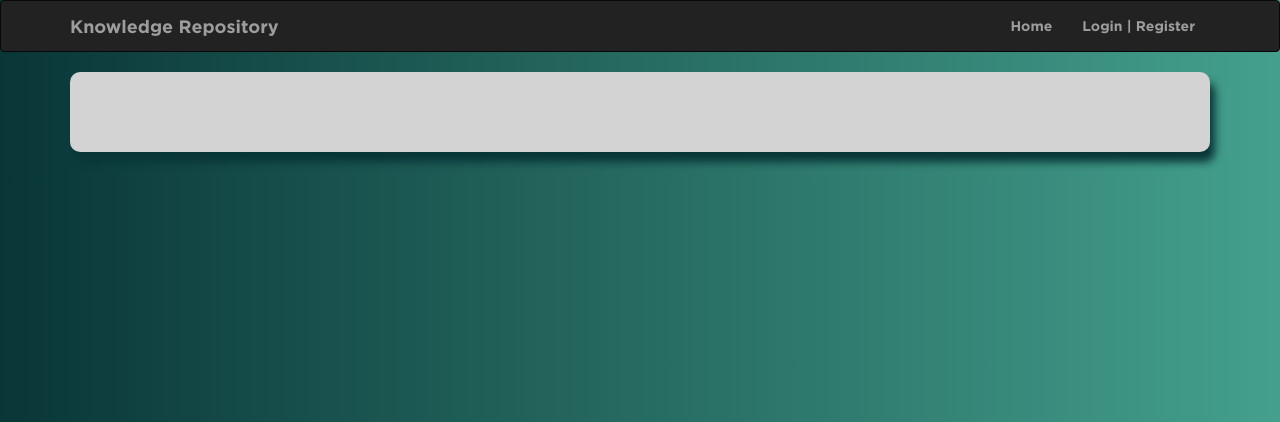
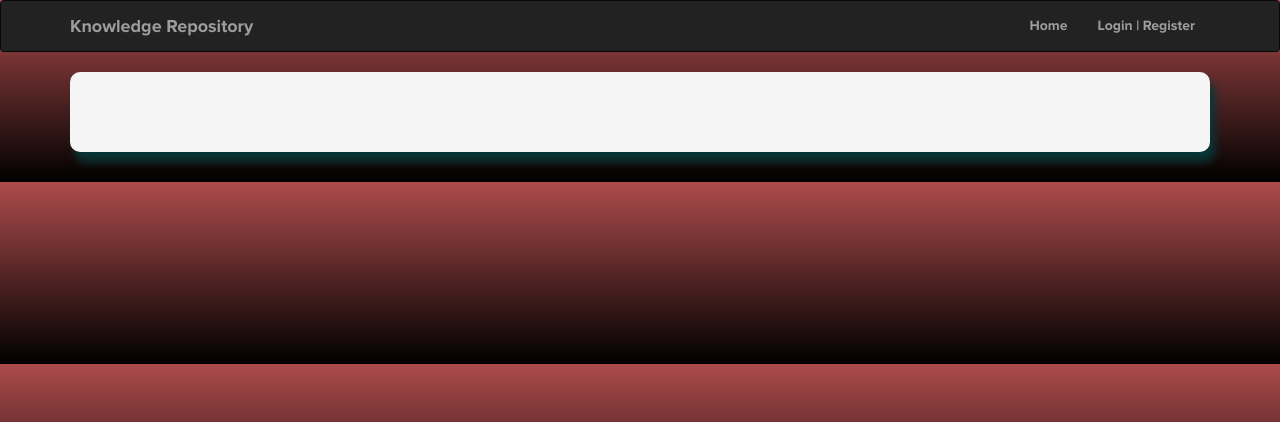
Before and after one commit to Rajdeep2121/Knowledge-Repository, a PHP site: page /articleDisplay.php in a window 1280 px wide. Shown: the top 422 px of the page. Run offline with PHP 8.4, Linux system fonts and the light colour scheme; data comes from the database, SQL or seed files in the repository; data that the repository does not hold is empty.

Commit message:
final changes

```diff
--- a/articleDisplay.php
+++ b/articleDisplay.php
@@ -12,17 +12,20 @@ session_start();
     <link rel="stylesheet" href="https://stackpath.bootstrapcdn.com/font-awesome/4.7.0/css/font-awesome.min.css">
 <style>
 body{
-    background: #44A08D;
+    /* background: #44A08D;
     background: -webkit-linear-gradient(to right, #093637, #44A08D);
-    background: linear-gradient(to right, #093637, #44A08D);
-    font-family: GothamBold;
+    background: linear-gradient(to right, #093637, #44A08D);  */
+    background: #ad4b4c;
+    background: -webkit-linear-gradient(to bottom, #ad4b4c, #000000);
+    background: linear-gradient(to bottom, #ad4b4c, #000000);
+    font-family: ProximaNova;
 }
 p{
-    font-family: Sans-serif;
+    font-family: ProximaNova;
 }
 .box{
     margin-bottom: 30px;
-    background-color: lightgrey;
+    background-color: whitesmoke;
     border-radius: 10px;
     width: 100%;
     padding: 10px;
@@ -32,6 +35,10 @@ p{
 @font-face {
     font-family: GothamBold;
     src: url(fonts/Gotham-Font/Gotham-Bold.otf);
+}
+@font-face {
+    font-family: ProximaNova;
+    src: url(fonts/ProximaNovaBold.otf);
 }
 
 .art-name{
--- a/profile/profile.php
+++ b/profile/profile.php
@@ -28,8 +28,9 @@ body{
 }
 #article-card:hover{
     cursor: pointer;
-    color: white;
-    background-color: #15202b;
+    box-shadow: 0 4px 8px 0 rgba(0, 0, 0, 0.2), 0 6px 20px 0 rgba(0, 0, 0, 0.19);
+    /* color: white; */
+    /* background-color: #15202b; */
 }
 img{
     padding-top: 12px;
```
Also changed, not shown: index.php (+9 -2 lines), login-profile/login.html (+5 -2 lines), fonts/ProximaNovaBold.otf (added).
